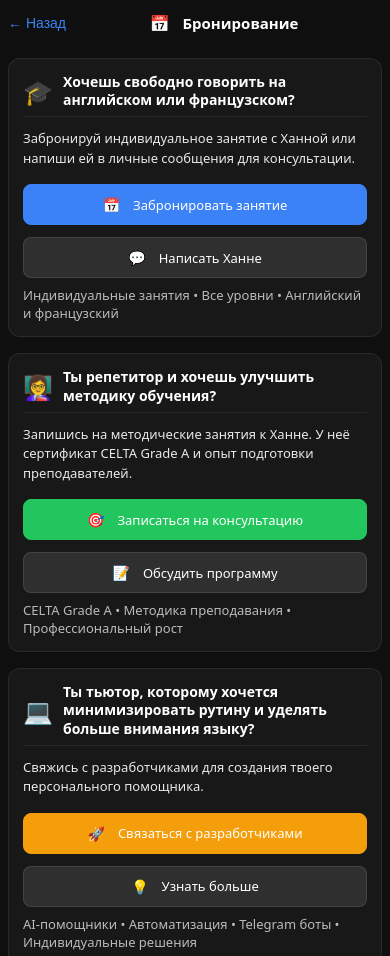
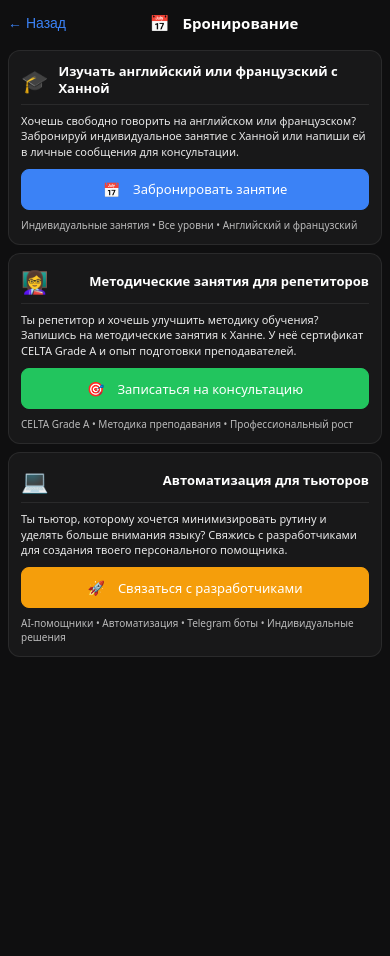
Before and after one commit to m-telerik/tutor_hanna, a plain HTML site: page booking.html in a window 390 px wide. Shown: the top 956 px of the page. After the commit the page ends 844 px from the top, so only its background shows below. Drawn offline with Linux system fonts and the light colour scheme.

Commit message:
Update booking.html

```diff
--- a/booking.html
+++ b/booking.html
@@ -75,15 +75,15 @@
     .booking-cards {
       display: flex;
       flex-direction: column;
-      gap: 16px;
-      margin: 20px 0;
+      gap: 12px;
+      margin: 16px 0;
     }
 
     .booking-card {
       background: var(--card-bg);
       border: 1px solid var(--border-color);
       border-radius: var(--radius);
-      padding: 20px;
+      padding: 16px;
       transition: all 0.3s ease;
       cursor: pointer;
       text-decoration: none;
@@ -146,31 +146,33 @@
       display: flex;
       align-items: center;
       gap: 12px;
-      margin-bottom: 12px;
+      margin-bottom: 10px;
     }
 
     .card-icon {
-      font-size: 28px;
+      font-size: 24px;
       flex-shrink: 0;
     }
 
     .card-title {
-      font-size: 16px;
+      font-size: 15px;
       font-weight: 600;
       margin: 0;
       line-height: 1.3;
     }
 
     .card-content {
-      margin: 12px 0 16px 0;
-      line-height: 1.5;
+      margin: 10px 0 12px 0;
+      line-height: 1.4;
       opacity: 0.9;
+      font-size: 13px;
     }
 
     .card-actions {
       display: flex;
       gap: 12px;
       flex-wrap: wrap;
+      margin-bottom: 8px;
     }
 
     .card-action {
@@ -215,9 +217,9 @@
     }
 
     .subtitle {
-      font-size: var(--font-size-sm);
+      font-size: 11px;
       opacity: 0.7;
-      margin-top: 8px;
+      margin-top: 6px;
     }
 
     /* Персонализация для пользователей */
@@ -257,16 +259,20 @@
         padding: 4px 8px 16px;
       }
 
+      .booking-cards {
+        gap: 10px;
+      }
+
       .booking-card {
-        padding: 16px;
+        padding: 14px;
       }
 
       .card-title {
-        font-size: 15px;
+        font-size: 14px;
       }
 
       .card-content {
-        font-size: var(--font-size-sm);
+        font-size: 12px;
       }
 
       .card-actions {
@@ -281,27 +287,43 @@
 
     @media (max-width: 480px) {
       .header {
-        margin-bottom: 16px;
+        margin-bottom: 12px;
       }
 
       .header h1 {
         font-size: 15px;
       }
 
+      .booking-cards {
+        gap: 8px;
+        margin: 12px 0;
+      }
+
       .booking-card {
-        padding: 14px;
+        padding: 12px;
       }
 
       .card-header {
         gap: 10px;
+        margin-bottom: 8px;
       }
 
       .card-icon {
-        font-size: 24px;
+        font-size: 22px;
       }
 
       .card-title {
-        font-size: 14px;
+        font-size: 13px;
+      }
+
+      .card-content {
+        margin: 8px 0 10px 0;
+        font-size: 11px;
+      }
+
+      .subtitle {
+        font-size: 10px;
+        margin-top: 4px;
       }
     }
   </style>
@@ -321,19 +343,15 @@
       <div class="booking-card student" onclick="openStudentBooking()">
         <div class="card-header">
           <div class="card-icon">🎓</div>
-          <h3 class="card-title">Хочешь свободно говорить на английском или французском?</h3>
+          <h3 class="card-title">Изучать английский или французский с Ханной</h3>
         </div>
         <div class="card-content">
-          Забронируй индивидуальное занятие с Ханной или напиши ей в личные сообщения для консультации.
+          Хочешь свободно говорить на английском или французском? Забронируй индивидуальное занятие с Ханной или напиши ей в личные сообщения для консультации.
         </div>
         <div class="card-actions">
           <a href="#" class="card-action primary" onclick="event.stopPropagation(); openCalendarBooking()">
             <span class="emoji">📅</span>
             Забронировать занятие
-          </a>
-          <a href="https://t.me/croissanechkaa" target="_blank" class="card-action" onclick="event.stopPropagation()">
-            <span class="emoji">💬</span>
-            Написать Ханне
           </a>
         </div>
         <div class="subtitle">
@@ -345,19 +363,15 @@
       <div class="booking-card teacher" onclick="openTeacherBooking()">
         <div class="card-header">
           <div class="card-icon">👩‍🏫</div>
-          <h3 class="card-title">Ты репетитор и хочешь улучшить методику обучения?</h3>
+          <h3 class="card-title">Методические занятия для репетиторов</h3>
         </div>
         <div class="card-content">
-          Запишись на методические занятия к Ханне. У неё сертификат CELTA Grade A и опыт подготовки преподавателей.
+          Ты репетитор и хочешь улучшить методику обучения? Запишись на методические занятия к Ханне. У неё сертификат CELTA Grade A и опыт подготовки преподавателей.
         </div>
         <div class="card-actions">
           <a href="#" class="card-action success" onclick="event.stopPropagation(); openTeacherCalendar()">
             <span class="emoji">🎯</span>
             Записаться на консультацию
-          </a>
-          <a href="https://t.me/croissanechkaa" target="_blank" class="card-action" onclick="event.stopPropagation()">
-            <span class="emoji">📝</span>
-            Обсудить программу
           </a>
         </div>
         <div class="subtitle">
@@ -369,19 +383,15 @@
       <div class="booking-card developer" onclick="openDeveloperContact()">
         <div class="card-header">
           <div class="card-icon">💻</div>
-          <h3 class="card-title">Ты тьютор, которому хочется минимизировать рутину и уделять больше внимания языку?</h3>
+          <h3 class="card-title">Автоматизация для тьюторов</h3>
         </div>
         <div class="card-content">
-          Свяжись с разработчиками для создания твоего персонального помощника.
+          Ты тьютор, которому хочется минимизировать рутину и уделять больше внимания языку? Свяжись с разработчиками для создания твоего персонального помощника.
         </div>
         <div class="card-actions">
           <a href="https://t.me/naumenko" target="_blank" class="card-action warning" onclick="event.stopPropagation()">
             <span class="emoji">🚀</span>
             Связаться с разработчиками
-          </a>
-          <a href="https://t.me/croissanechkaa" target="_blank" class="card-action" onclick="event.stopPropagation()">
-            <span class="emoji">💡</span>
-            Узнать больше
           </a>
         </div>
         <div class="subtitle">
@@ -428,7 +438,7 @@
           const welcomeInfo = document.getElementById('welcomeInfo');
 
           let welcomeContent = `
-            <h2>👋 Привет, ${tgUser.first_name || user.name}!</h2>
+            <h2>👋 Привет, ${tgUser.first_name || user.name || 'дорогой пользователь'}!</h2>
           `;
 
           if (user.role === 'admin') {
@@ -446,7 +456,7 @@
           } else if (user.role === 'tutor') {
             welcomeContent += `<p>Добро пожаловать! Здесь вы можете забронировать методические консультации или обсудить автоматизацию.</p>`;
           } else {
-            welcomeContent += `<p>Добро пожаловать. Чем помочь?</p>`;
+            welcomeContent += `<p>Выберите подходящий вариант сотрудничества с Ханной.</p>`;
           }
 
           welcomeInfo.innerHTML = welcomeContent;
```
